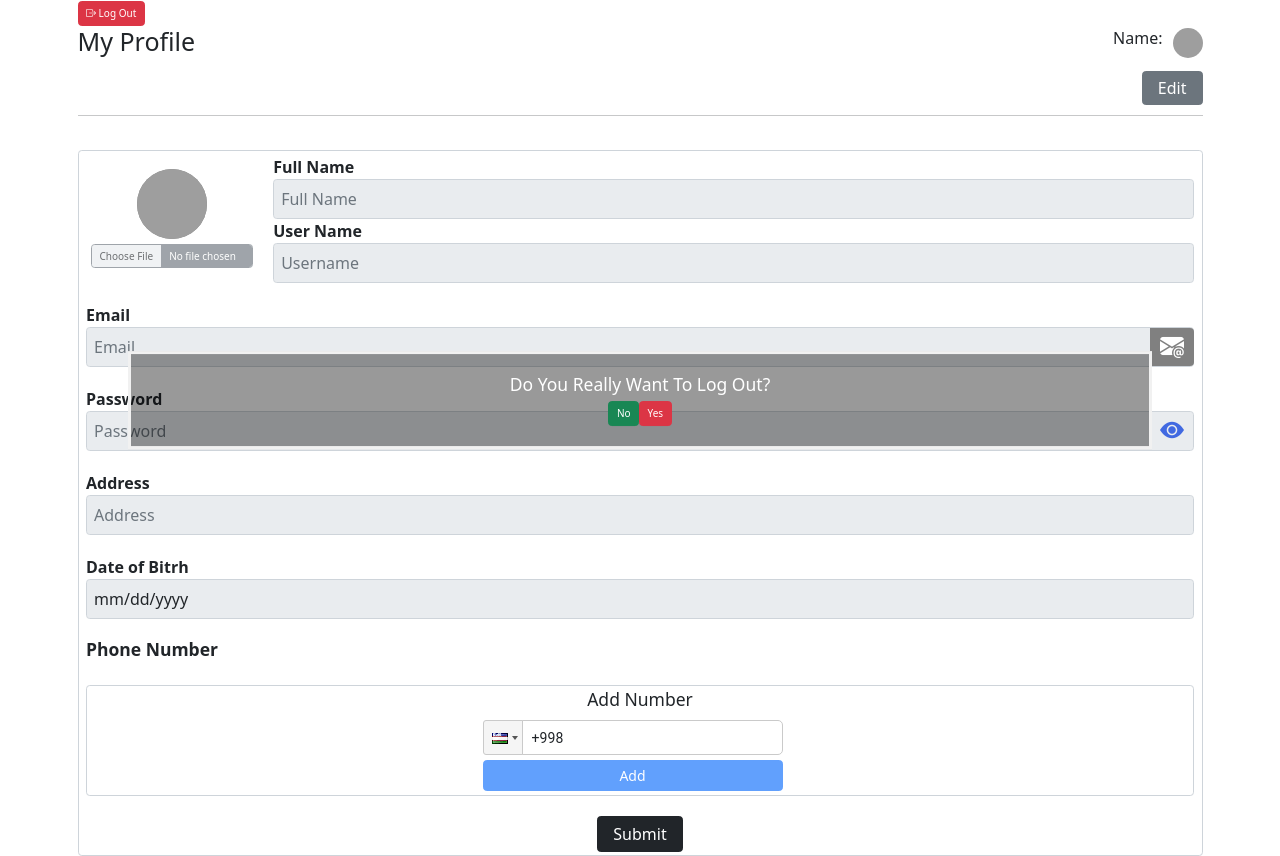
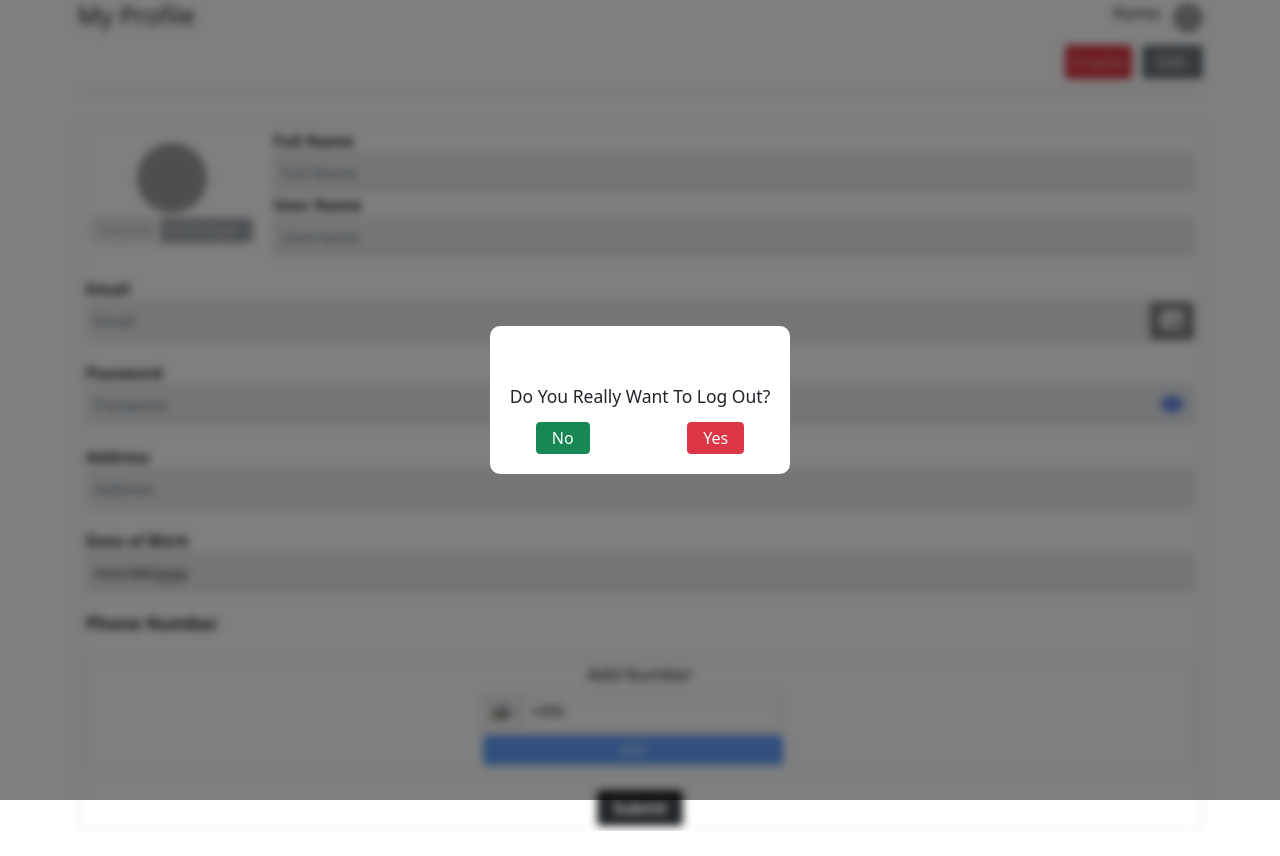
Before and after one commit to asliddintursunov/hr_platform, a React (Vite) app: page /profile in a window 1280 px wide. Both pictures are taken after a click on the button "Log Out". After the commit the page ends 831 px from the top, so only its background shows below. Built offline with nearby package versions, Linux system fonts and the light colour scheme; grey boxes are pictures that could not be loaded.

Commit message:
Left Cancle button in profile update page, need to work with APIs

```diff
--- a/src/components/Sign_Up/pages/Sign_Up_Form.jsx
+++ b/src/components/Sign_Up/pages/Sign_Up_Form.jsx
@@ -38,6 +38,8 @@ function Sign_Up_Form() {
       username: usernameValue,
       email: emailValue,
       password: passwordValue,
+      "address": null,
+      "dateOfBirth": null,
       role: 'user',
       accepted: false,
       profile_photo: 'https://encrypted-tbn0.gstatic.com/images?q=tbn:ANd9GcQI3vvVZ-pOGsyhaNEm9s-tm96lh7OGxJrpPQ&usqp=CAU',
--- a/src/components/User_Profile/UpdateProfile.jsx
+++ b/src/components/User_Profile/UpdateProfile.jsx
@@ -33,7 +33,10 @@ function UpdateProfile() {
   // Custom Email Hook
   const { emailValue, setEmailValue, validEmailChecker,
     emailFocus, setEmailFocus, emailTrue, setEmailtrue, emailChecker, emailInputStyle } = useEmail()
-
+    // Full Name, Address, DateOfBirth values
+    const [fullName, setFullName] = useState('')
+    const [address, setAddress] = useState('')
+    const [dateOfBirth, setDateOfBirth] = useState('')
   // Disable && Enable inputs
   const [changeProfile, setChangeProfile] = useState(false)
 
@@ -62,19 +65,35 @@ function UpdateProfile() {
     setSelectedImage(file)
   }
 
+  // Save Edition === Working
+  const saveEdition = () => {
+    axios.patch('http://localhost:3000/users' + `/2`, {
+      fullname: fullName,
+      username: usernameValue,
+      email: emailValue,
+      password: passwordValue,
+      address: address,
+      dateOfBirth: dateOfBirth,
+      role: 'user',
+      accepted: false,
+      profile_photo: selectedImage,
+    })
+      .then(() => console.log('Success'))
+      .catch(() => console.log('Fail'))
+  }
   // Log Out
-  const [showModal, setShowModal] = useState(false)
-  const toggleModal = () => setShowModal(!showModal)
   const logOut = () => {
     axios.delete('http://localhost:3000/users' + `/2`)
     .then(() => alert('Successfully logged out!'))
     .catch(() => alert('Error occured, try later!'))
   }
+  const [showModal, setShowModal] = useState(false)
+  const toggleModal = () => setShowModal(!showModal)
   // ###########################################################333
   return (
     <div className='container'>
       {showModal && <LogOutModal toggleModal={toggleModal} logOut={logOut} />}
-      <button className='btn btn-danger' onClick={() => toggleModal()}><i className="bi bi-box-arrow-right"></i> Log Out</button>
+      <div style={{ filter: showModal ? 'blur(4px)' : 'blur(0)' }}>
         {/* Header, Image ... */}
         <div className='d-flex align-items-center justify-content-between'>
           <h1>My Profile</h1>
@@ -84,8 +103,12 @@ function UpdateProfile() {
           </div>
         </div>
         <div style={{ marginTop: '1rem' }} className='d-flex justify-content-end gap-3'>
+          <button className='btn btn-danger' onClick={() => toggleModal()}><i className="bi bi-box-arrow-right"></i> Log Out</button>
           {!changeProfile && <button style={{ padding: '0.4rem 1.5rem', fontSize: 'medium' }} className='btn btn-secondary' onClick={() => setChangeProfile(true)}>Edit</button>}
-        {changeProfile && <button style={{ padding: '0.4rem 1.5rem', fontSize: 'medium' }} className='btn btn-success' onClick={() => setChangeProfile(false)}>Save</button>}
+          {changeProfile && <button style={{ padding: '0.4rem 1.5rem', fontSize: 'medium' }} className='btn btn-success' onClick={() => {
+            setChangeProfile(false)
+            saveEdition()
+          }}>Save</button>}
           {changeProfile && <button style={{ padding: '0.4rem 1.5rem', fontSize: 'medium' }} className='btn btn-danger' onClick={() => setChangeProfile(false)}>Cancle</button>}
         </div>
         <hr />
@@ -105,7 +128,7 @@ function UpdateProfile() {
             <div className="col-12 col-sm-10">
 
               {/* Edit Full Name */}
-            <Edit_FullName changeProfile={changeProfile} />
+              <Edit_FullName changeProfile={changeProfile} fullName={fullName} setFullName={setFullName} />
 
               {/* Edit User Name */}
               <Edit_UserName usernameValue={usernameValue} setUsernameValue={setUsernameValue} validUsernameChecker={validUsernameChecker}
@@ -129,10 +152,10 @@ function UpdateProfile() {
           />
 
           {/* Edit Addres */}
-        <Edit_Address changeProfile={changeProfile} />
+          <Edit_Address changeProfile={changeProfile} address={address} setAddress={setAddress} />
 
           {/* Edit Date of Birth */}
-        <Edit_DateOfBirth changeProfile={changeProfile} />
+          <Edit_DateOfBirth changeProfile={changeProfile} dateOfBirth={dateOfBirth} setDateOfBirth={setDateOfBirth} />
           <h3><b>Phone Number</b></h3>
 
           {/* Edit Add Phone Number */}
@@ -146,6 +169,7 @@ function UpdateProfile() {
         </form>
         {/* ================================================ */}
       </div>
+    </div>
   )
 }
 
--- a/src/components/User_Profile/User_Profile.css
+++ b/src/components/User_Profile/User_Profile.css
@@ -87,36 +87,41 @@
   padding: .5rem 1.5rem;
 }
 
-.log-out-modal {
-  background-color: gray;
-
-  /* Add the blur effect */
-  filter: blur(8px);
-  -webkit-filter: blur(8px);
-
-  /* Full height */
-  height: 100%;
-
-  /* Center and scale the image nicely */
-  background-position: center;
-  background-repeat: no-repeat;
-  background-size: cover;
+.modal-backdrop {
+  background-color: rgba(0, 0, 0, 0.5);
+}
+.modal {
+  display: flex;
+  align-items: center;
+  justify-content: center;
+  background-color: none;
 }
 
-.la-la-la {
-  background-color: rgb(0, 0, 0);
-  /* Fallback color */
-  background-color: rgba(0, 0, 0, 0.4);
-  /* Black w/opacity/see-through */
-  color: white;
-  font-weight: bold;
-  border: 3px solid #f1f1f1;
-  position: absolute;
-  top: 50%;
-  left: 50%;
-  transform: translate(-50%, -50%);
-  z-index: 2;
+.modal > div {
+  display: flex;
+  flex-direction: column;
+  align-items: center;
+  justify-content: center;
+  background-color: #fff;
+  padding: 6rem 2rem 2rem 2rem;
+  border-radius: 1rem;
+  -webkit-border-radius: 1rem;
+  -moz-border-radius: 1rem;
+  -ms-border-radius: 1rem;
+  -o-border-radius: 1rem;
+}
+.modal > div > div{
   width: 80%;
-  padding: 20px;
-  text-align: center;
+  display: flex;
+  align-items: center;
+  justify-content: space-between;
+  margin-top: 1rem;
 }
+.modal > div > div > button {
+  font-size: medium;
+  padding: 0.3rem 1.5rem;
+}
+.modal-options a{
+  color: #fff;
+  text-decoration: none;
+}
--- a/src/components/User_Profile/part/Edit_Address.jsx
+++ b/src/components/User_Profile/part/Edit_Address.jsx
@@ -1,7 +1,7 @@
 import { Fragment } from "react"
 
 /* eslint-disable react/prop-types */
-function Edit_Address({ changeProfile }) {
+function Edit_Address({ changeProfile, address, setAddress }) {
   return (
     <Fragment>
       <div className='address-changer input-container'>
@@ -13,6 +13,8 @@ function Edit_Address({ changeProfile }) {
           id='address'
           name='address'
           placeholder='Address'
+          value={address}
+          onChange={e => setAddress(e.target.value)}
         />
       </div>
     </Fragment>
--- a/src/components/User_Profile/part/Edit_DateOfBirth.jsx
+++ b/src/components/User_Profile/part/Edit_DateOfBirth.jsx
@@ -1,7 +1,7 @@
 import { Fragment } from "react"
 
 /* eslint-disable react/prop-types */
-function Edit_DateOfBirth({ changeProfile }) {
+function Edit_DateOfBirth({ changeProfile, dateOfBirth, setDateOfBirth }) {
   return (
     <Fragment>
       <div className='birth-date-changer input-container'>
@@ -12,6 +12,8 @@ function Edit_DateOfBirth({ changeProfile }) {
           type="date"
           name="dateofbirth"
           id="dateofbirth"
+          value={dateOfBirth}
+          onChange={e => setDateOfBirth(e.target.value)}
         />
       </div>
     </Fragment>
--- a/src/components/User_Profile/part/Edit_FullName.jsx
+++ b/src/components/User_Profile/part/Edit_FullName.jsx
@@ -1,7 +1,7 @@
 import { Fragment } from "react"
 
 /* eslint-disable react/prop-types */
-function Edit_FullName({ changeProfile }) {
+function Edit_FullName({ changeProfile, fullName, setFullName }) {
   return (
     <Fragment>
       <div className='fullname-changer input-container'>
@@ -13,6 +13,8 @@ function Edit_FullName({ changeProfile }) {
           id='fullname'
           name='fullname'
           placeholder='Full Name'
+          value={fullName}
+          onChange={e => setFullName(e.target.value)}
         />
       </div>
     </Fragment>
--- a/src/components/User_Profile/part/LogOutModal.jsx
+++ b/src/components/User_Profile/part/LogOutModal.jsx
@@ -1,16 +1,19 @@
 /* eslint-disable react/prop-types */
 import { Fragment } from 'react'
 import '../User_Profile.css'
+import { Link } from 'react-router-dom'
 function LogOutModal({ toggleModal, logOut }) {
   return (
     <Fragment>
-      <div className='log-out-modal'>
-      </div>
-      <div className="d-flex flex-column align-items-center justify-content-center la-la-la">
-        <h3>Do You Really Want To Log Out?</h3>
-        <div>
-          <button onClick={toggleModal} className="btn btn-success">No</button>
-          <button onClick={logOut} className="btn btn-danger">Yes</button>
+      <div className='modal-backdrop'>
+        <div className=" modal">
+          <div>
+            <h3>Do You Really Want To Log Out?</h3>
+            <div className='modal-options'>
+              <button onClick={toggleModal} className="btn btn-success">No</button>
+              <button onClick={logOut} className="btn btn-danger"><Link to='/signin'>Yes</Link></button>
+            </div>
+          </div>
         </div>
       </div>
     </Fragment>
```
Also changed, not shown: data/data.json (+14 -0 lines). Lines whose indentation alone changed are shown as unchanged.
